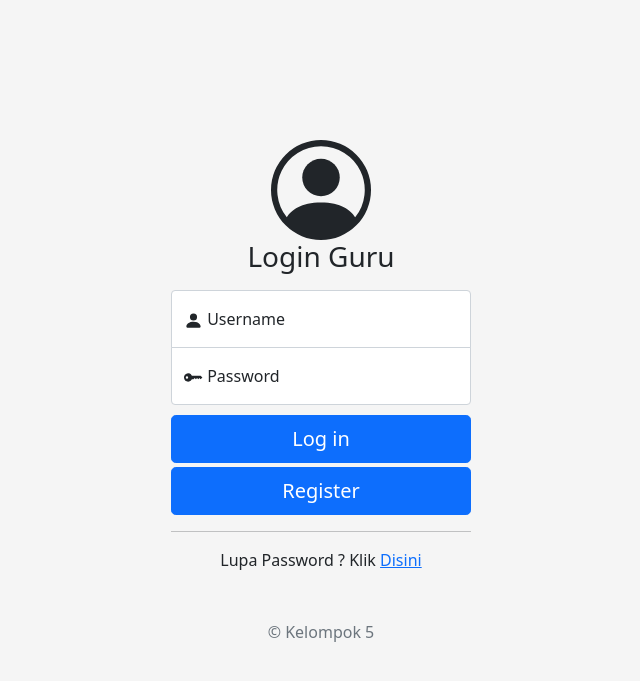
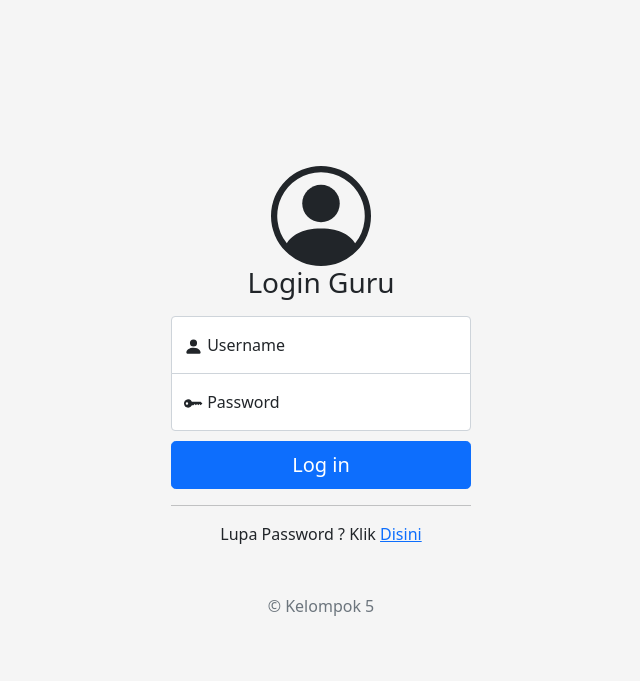
Before and after one commit to Oceng212/program-siakad, a PHP site: page /login/login-guru.php in a window 1280 px wide. Shown: the top 681 px of the page, without its empty margins (319-959 px from the left). Run offline with PHP 8.4, Linux system fonts and the light colour scheme.

Commit message:
menghapus tombol

```diff
--- a/login/login-guru.php
+++ b/login/login-guru.php
@@ -170,15 +170,8 @@ if(isset($_POST["submit"])){
       </svg> Password</label>
       </div>
 
-    <?php if ($status_awal == "guru"): ?>
-         <button class="w-100 btn btn-lg btn-primary" type="submit" name="submit">Log in</button>
-         <button class="w-100 btn btn-lg btn-primary mt-1" type="submit" name="register">Register</button>
-    <?php elseif($status_awal == "siswa"): ?>
+
           <button class="w-100 btn btn-lg btn-primary" type="submit" name="submit">Log in</button>
-          <button class="w-100 btn btn-lg btn-primary mt-1" type="submit" name="register">Register</button>
-    <?php else: ?>
-          <button class="w-100 btn btn-lg btn-primary" type="submit" name="submit">Log in</button>
-    <?php endif; ?>
 
 
         <center>
```
